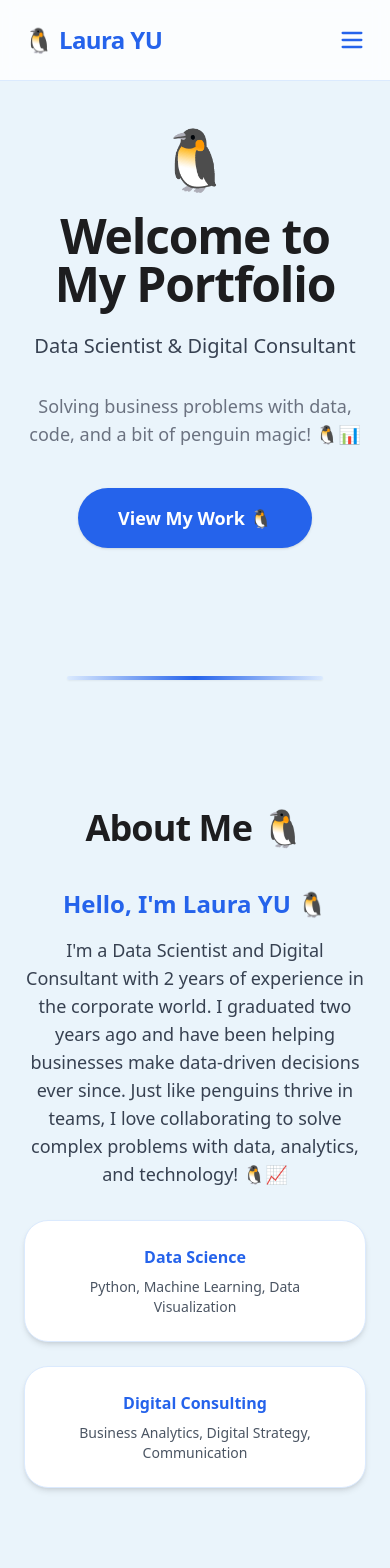
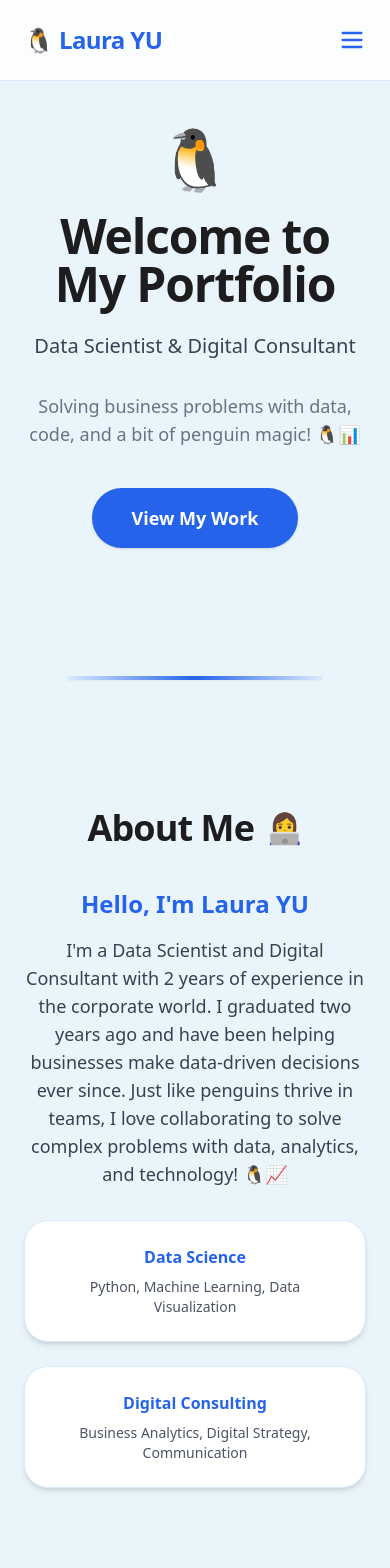
Before and after one commit to KT0846/kt0846.github.io, a React (Create React App) app: page / in a window 390 px wide. Shown: the top 1568 px of the page. Built offline with nearby package versions, Linux system fonts and the light colour scheme.

Commit message:
Fix mobile display issue

```diff
--- a/src/App.tsx
+++ b/src/App.tsx
@@ -92,7 +92,7 @@ function App() {
           <h1 className="text-5xl font-extrabold tracking-tight mb-6" style={{ color: '#1d1d1f' }}>Welcome to My Portfolio</h1>
           <p className="text-xl mb-8 text-gray-700">Data Scientist & Digital Consultant</p>
           <p className="text-lg mb-10 text-gray-500">Solving business problems with data, code, and a bit of penguin magic! 🐧📊</p>
-          <button className="bg-[#2563eb] text-white px-10 py-4 rounded-full font-semibold text-lg shadow hover:bg-[#1746a2] transition">View My Work 🐧</button>
+          <button className="bg-[#2563eb] text-white px-10 py-4 rounded-full font-semibold text-lg shadow hover:bg-[#1746a2] transition">View My Work</button>
         </div>
       </section>
       {/* Divider */}
@@ -103,8 +103,10 @@ function App() {
       {/* About Section */}
       <section id="about" className="py-20">
         <div className="max-w-2xl mx-auto px-6 text-center">
-          <h2 className="text-4xl font-extrabold tracking-tight mb-10" style={{ color: '#1d1d1f' }}>About Me 🐧</h2>
-          <h3 className="text-2xl font-bold mb-4" style={{ color: '#2563eb' }}>Hello, I'm Laura YU 🐧</h3>
+          <h2 className="text-4xl font-extrabold tracking-tight mb-10 flex items-center justify-center gap-3" style={{ color: '#1d1d1f' }}>
+            About Me <span className="text-3xl align-middle">👩‍💻</span>
+          </h2>
+          <h3 className="text-2xl font-bold mb-4" style={{ color: '#2563eb' }}>Hello, I'm Laura YU</h3>
           <p className="text-gray-700 mb-8 text-lg">
             I'm a Data Scientist and Digital Consultant with 2 years of experience in the corporate world. I graduated two years ago and have been helping businesses make data-driven decisions ever since. Just like penguins thrive in teams, I love collaborating to solve complex problems with data, analytics, and technology! 🐧📈
           </p>
@@ -185,7 +187,9 @@ function App() {
       {/* Projects Section */}
       <section id="projects" className="py-20">
         <div className="max-w-7xl mx-auto px-6">
-          <h2 className="text-4xl font-extrabold tracking-tight mb-10 text-center" style={{ color: '#1d1d1f' }}>My Projects 🐧</h2>
+          <h2 className="text-4xl font-extrabold tracking-tight mb-10 text-center flex items-center justify-center gap-3" style={{ color: '#1d1d1f' }}>
+            My Projects <span className="text-3xl align-middle">💡</span>
+          </h2>
           <div className="flex items-center justify-center gap-4">
             <button
               aria-label="Previous project"
@@ -201,10 +205,10 @@ function App() {
                 return (
                   <div
                     key={idx}
-                    className="flex-1 mx-2 min-w-[22rem] max-w-lg h-[24rem] bg-white rounded-3xl shadow-xl p-10 flex flex-col items-start border border-blue-100 transition-all duration-500"
+                    className="flex-1 mx-1 md:mx-2 min-w-[16rem] max-w-xs md:min-w-[22rem] md:max-w-lg h-auto md:h-[24rem] bg-white rounded-3xl shadow-xl p-5 md:p-10 flex flex-col items-start border border-blue-100 transition-all duration-500"
                     style={{ opacity: 1 }}
                   >
-                    <h3 className="text-xl md:text-2xl font-bold text-[#2563eb] mb-3">{projects[idx].title}</h3>
+                    <h3 className="text-lg md:text-2xl font-bold text-[#2563eb] mb-3">{projects[idx].title}</h3>
                     <p className="text-gray-700 mb-6 line-clamp-3">{projects[idx].desc}</p>
                     <div className="flex flex-wrap gap-2 mt-auto">
                       {projects[idx].tags.map((tag) => (
@@ -245,18 +249,18 @@ function App() {
             I'm always interested in new opportunities and exciting projects.
             Feel free to reach out! As friendly as a penguin! 🐧❤️
           </p>
-          <div className="grid grid-cols-1 md:grid-cols-3 gap-8 mb-8">
-            <div className="bg-white p-6 rounded-3xl border border-blue-100 shadow-md">
+          <div className="flex flex-row flex-wrap justify-center gap-4 md:gap-8 mb-8">
+            <div className="bg-white p-6 rounded-3xl border border-blue-100 shadow-md flex-1 min-w-[140px] max-w-[220px]">
               <div className="text-2xl mb-2">📧</div>
               <h3 className="font-semibold text-[#2563eb] text-base mb-1">Email</h3>
               <p className="text-gray-700 text-base">your.email@example.com</p>
             </div>
-            <div className="bg-white p-6 rounded-3xl border border-blue-100 shadow-md">
+            <div className="bg-white p-6 rounded-3xl border border-blue-100 shadow-md flex-1 min-w-[140px] max-w-[220px]">
               <div className="text-2xl mb-2">📱</div>
               <h3 className="font-semibold text-[#2563eb] text-base mb-1">Phone</h3>
               <p className="text-gray-700 text-base">+1 (555) 123-4567</p>
             </div>
-            <div className="bg-white p-6 rounded-3xl border border-blue-100 shadow-md">
+            <div className="bg-white p-6 rounded-3xl border border-blue-100 shadow-md flex-1 min-w-[140px] max-w-[220px]">
               <div className="text-2xl mb-2">📍</div>
               <h3 className="font-semibold text-[#2563eb] text-base mb-1">Location</h3>
               <p className="text-gray-700 text-base">Hong Kong</p>
```
